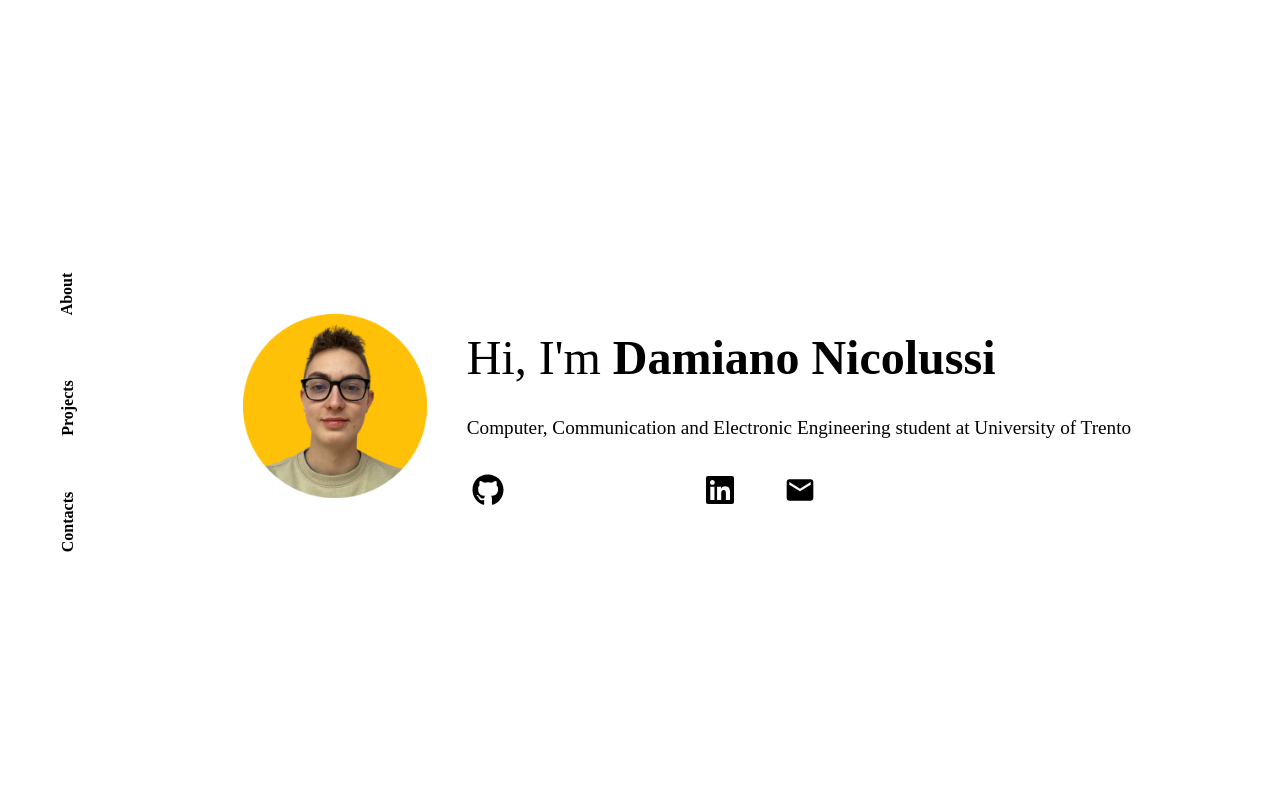
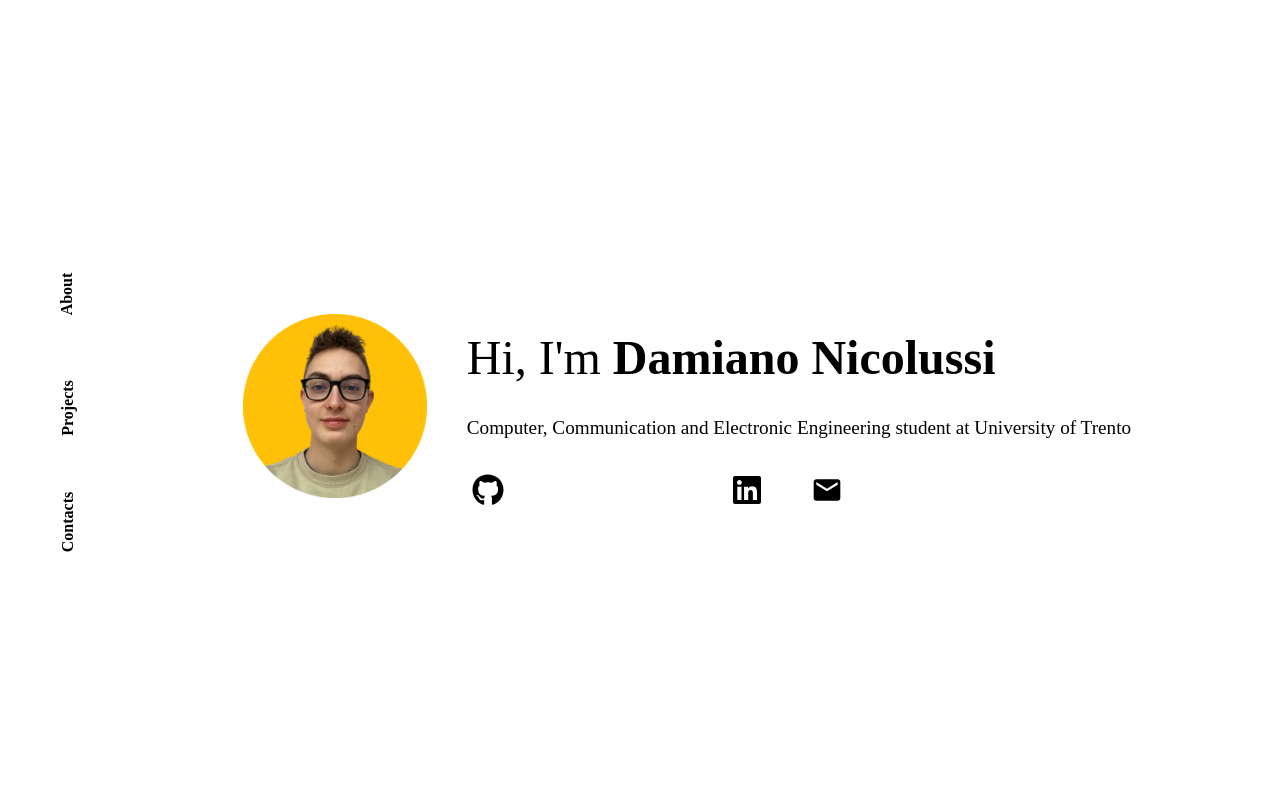
Before and after one commit to damnicolussi/nicolussi.dev, a React (Vite) app: page / in a window 1280 px wide. In both pictures the pointer is over the element 501 px from the left and 488 px from the top of the page. Shown: the top 800 px of the page. Built offline with nearby package versions, Linux system fonts and the light colour scheme; the HTML template or start-up script is replaced by a standard one.

Commit message:
Fixed minor bug

```diff
--- a/src/styles/Body.module.scss
+++ b/src/styles/Body.module.scss
@@ -97,7 +97,7 @@
 }
 
 .media:hover {
-    width: 32%;
+    width: 36%;
 }
 
 .media:hover .logo_desc {
```
